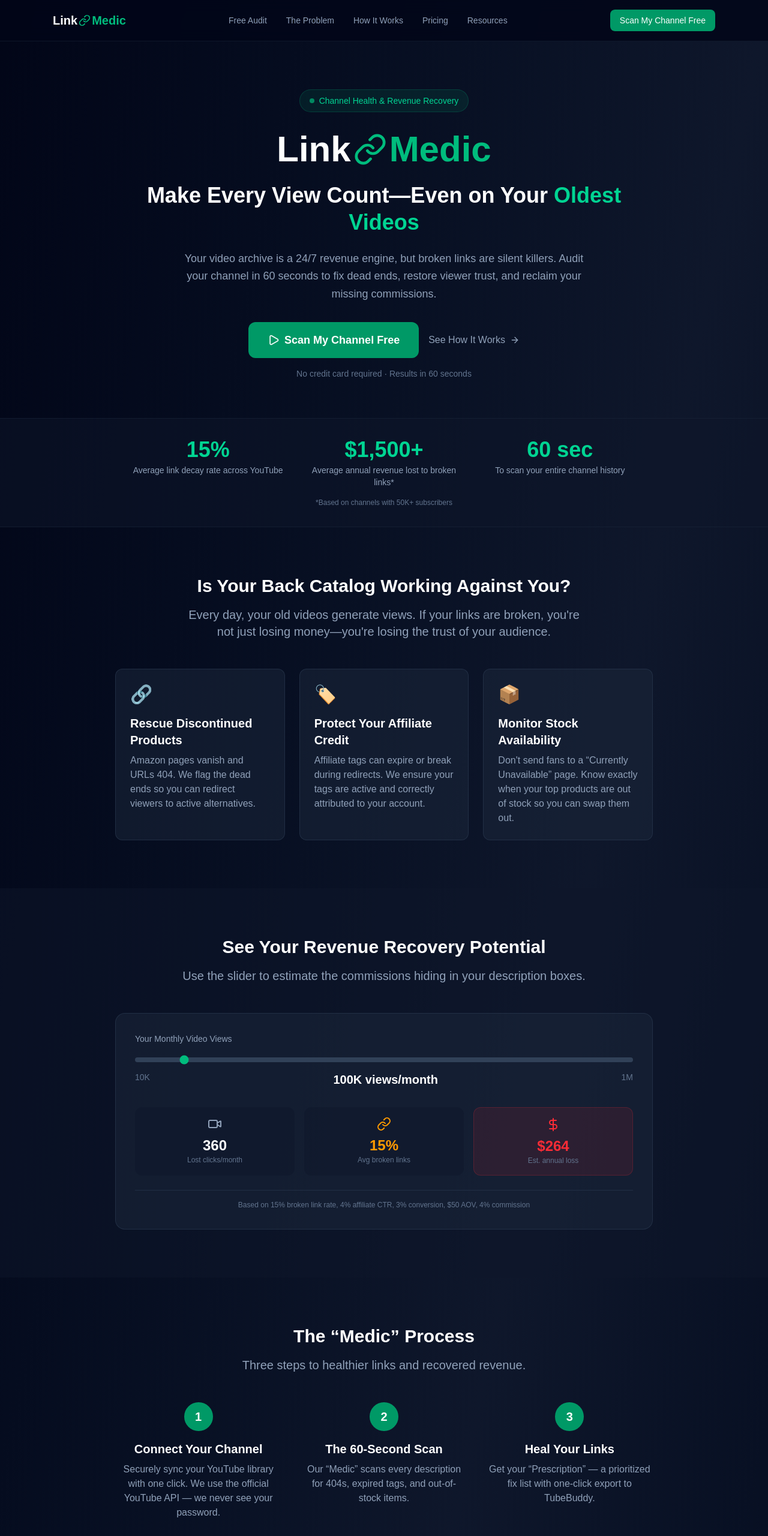
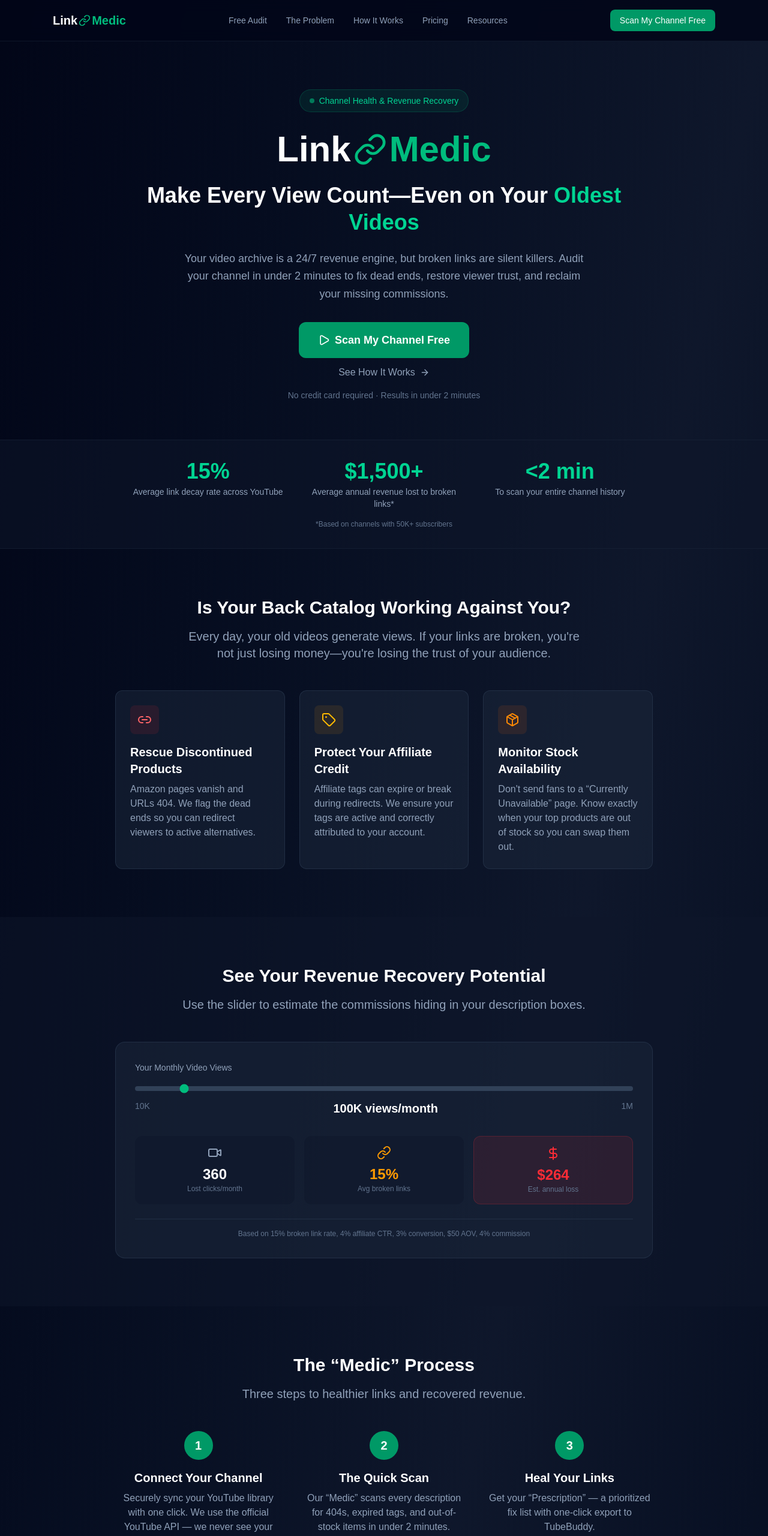
Before and after one commit to talisaineskye-lang/LinkMedic, a Next.js app: page / in a window 1280 px wide. Shown: the top 2561 px of the page at 60% size. Built offline with nearby package versions, Linux system fonts and the light colour scheme; no server answers.

Commit message:
fixed landing page

```diff
--- a/src/app/page.tsx
+++ b/src/app/page.tsx
@@ -2,7 +2,7 @@ import Link from "next/link";
 import { getServerSession } from "next-auth";
 import { authOptions } from "@/lib/auth";
 import { redirect } from "next/navigation";
-import { Link as LinkIcon, Check, ArrowRight, Play } from "lucide-react";
+import { Link as LinkIcon, Check, ArrowRight, Play, Link2, Tag, Package, XCircle, CheckCircle } from "lucide-react";
 import { RevenueCalculator } from "@/components/revenue-calculator";
 
 export default async function Home() {
@@ -61,11 +61,11 @@ export default async function Home() {
 
           <p className="text-lg text-slate-400 mb-8 max-w-2xl mx-auto leading-relaxed">
             Your video archive is a 24/7 revenue engine, but broken links are silent killers.
-            Audit your channel in 60 seconds to fix dead ends, restore viewer trust, and
+            Audit your channel in under 2 minutes to fix dead ends, restore viewer trust, and
             reclaim your missing commissions.
           </p>
 
-          <div className="flex flex-col sm:flex-row items-center justify-center gap-4 mb-4">
+          <div className="flex flex-col items-center justify-center gap-3 mb-4">
             <Link
               href="/audit"
               className="w-full sm:w-auto inline-flex items-center justify-center gap-2 bg-emerald-600 hover:bg-emerald-500 text-white px-8 py-4 rounded-xl font-semibold text-lg transition-all hover:scale-105"
@@ -83,7 +83,7 @@ export default async function Home() {
           </div>
 
           <p className="text-sm text-slate-500">
-            No credit card required &middot; Results in 60 seconds
+            No credit card required &middot; Results in under 2 minutes
           </p>
         </div>
       </section>
@@ -101,7 +101,7 @@ export default async function Home() {
               <div className="text-sm text-slate-400">Average annual revenue lost to broken links*</div>
             </div>
             <div>
-              <div className="text-2xl md:text-4xl font-bold text-emerald-400 mb-1">60 sec</div>
+              <div className="text-2xl md:text-4xl font-bold text-emerald-400 mb-1">&lt;2 min</div>
               <div className="text-sm text-slate-400">To scan your entire channel history</div>
             </div>
           </div>
@@ -126,7 +126,9 @@ export default async function Home() {
 
           <div className="grid md:grid-cols-3 gap-6">
             <div className="bg-slate-800/50 border border-slate-700/50 rounded-xl p-6">
-              <div className="text-3xl mb-4">🔗</div>
+              <div className="w-12 h-12 rounded-lg bg-red-500/10 flex items-center justify-center mb-4">
+                <Link2 className="w-6 h-6 text-red-400" />
+              </div>
               <h3 className="text-xl font-semibold text-white mb-2">Rescue Discontinued Products</h3>
               <p className="text-slate-400">
                 Amazon pages vanish and URLs 404. We flag the dead ends so you can
@@ -135,7 +137,9 @@ export default async function Home() {
             </div>
 
             <div className="bg-slate-800/50 border border-slate-700/50 rounded-xl p-6">
-              <div className="text-3xl mb-4">🏷️</div>
+              <div className="w-12 h-12 rounded-lg bg-amber-500/10 flex items-center justify-center mb-4">
+                <Tag className="w-6 h-6 text-amber-400" />
+              </div>
               <h3 className="text-xl font-semibold text-white mb-2">Protect Your Affiliate Credit</h3>
               <p className="text-slate-400">
                 Affiliate tags can expire or break during redirects. We ensure your tags
@@ -144,7 +148,9 @@ export default async function Home() {
             </div>
 
             <div className="bg-slate-800/50 border border-slate-700/50 rounded-xl p-6">
-              <div className="text-3xl mb-4">📦</div>
+              <div className="w-12 h-12 rounded-lg bg-orange-500/10 flex items-center justify-center mb-4">
+                <Package className="w-6 h-6 text-orange-400" />
+              </div>
               <h3 className="text-xl font-semibold text-white mb-2">Monitor Stock Availability</h3>
               <p className="text-slate-400">
                 Don&apos;t send fans to a &ldquo;Currently Unavailable&rdquo; page. Know exactly when your
@@ -197,10 +203,10 @@ export default async function Home() {
             {/* Step 2 */}
             <div className="text-center">
               <div className="w-12 h-12 bg-emerald-600 rounded-full flex items-center justify-center text-xl font-bold mx-auto mb-4 text-white">2</div>
-              <h3 className="text-xl font-semibold text-white mb-2">The 60-Second Scan</h3>
+              <h3 className="text-xl font-semibold text-white mb-2">The Quick Scan</h3>
               <p className="text-slate-400">
                 Our &ldquo;Medic&rdquo; scans every description for 404s, expired tags, and
-                out-of-stock items.
+                out-of-stock items in under 2 minutes.
               </p>
             </div>
 
@@ -392,7 +398,10 @@ export default async function Home() {
 
           <div className="grid md:grid-cols-2 gap-8">
             <div className="bg-slate-800/50 border border-slate-700/50 p-6 rounded-xl">
-              <h3 className="text-xl font-bold mb-4 text-red-400">❌ Manual Check</h3>
+              <h3 className="text-xl font-bold mb-4 text-red-400 flex items-center gap-2">
+                <XCircle className="w-5 h-5" />
+                Manual Check
+              </h3>
               <ul className="space-y-3 text-slate-400">
                 <li>&bull; 8+ hours of clicking</li>
                 <li>&bull; Easy to miss expired tags</li>
@@ -402,9 +411,12 @@ export default async function Home() {
             </div>
 
             <div className="bg-slate-800/50 border-2 border-emerald-600 p-6 rounded-xl">
-              <h3 className="text-xl font-bold mb-4 text-emerald-400">✓ Link Medic</h3>
+              <h3 className="text-xl font-bold mb-4 text-emerald-400 flex items-center gap-2">
+                <CheckCircle className="w-5 h-5" />
+                Link Medic
+              </h3>
               <ul className="space-y-3 text-slate-400">
-                <li>&bull; 60 seconds</li>
+                <li>&bull; Under 2 minutes</li>
                 <li>&bull; Catches everything (404s, OOS, tags)</li>
                 <li>&bull; AI-powered replacements</li>
                 <li>&bull; Weekly monitoring included</li>
@@ -482,7 +494,7 @@ export default async function Home() {
               </summary>
               <p className="text-slate-400 mt-4">
                 Yes. Whether you have 10 videos or 10,000, our engine is built to crawl
-                your entire archive in about 60 seconds. We prioritize your most-viewed
+                your entire archive in under 2 minutes. We prioritize your most-viewed
                 videos first so you can fix the high-impact leaks immediately.
               </p>
             </details>
@@ -531,7 +543,7 @@ export default async function Home() {
           Scan My Channel Free
         </Link>
         <p className="text-sm text-slate-500 mt-4">
-          No credit card required &middot; Results in 60 seconds
+          No credit card required &middot; Results in under 2 minutes
         </p>
       </section>
 
```
